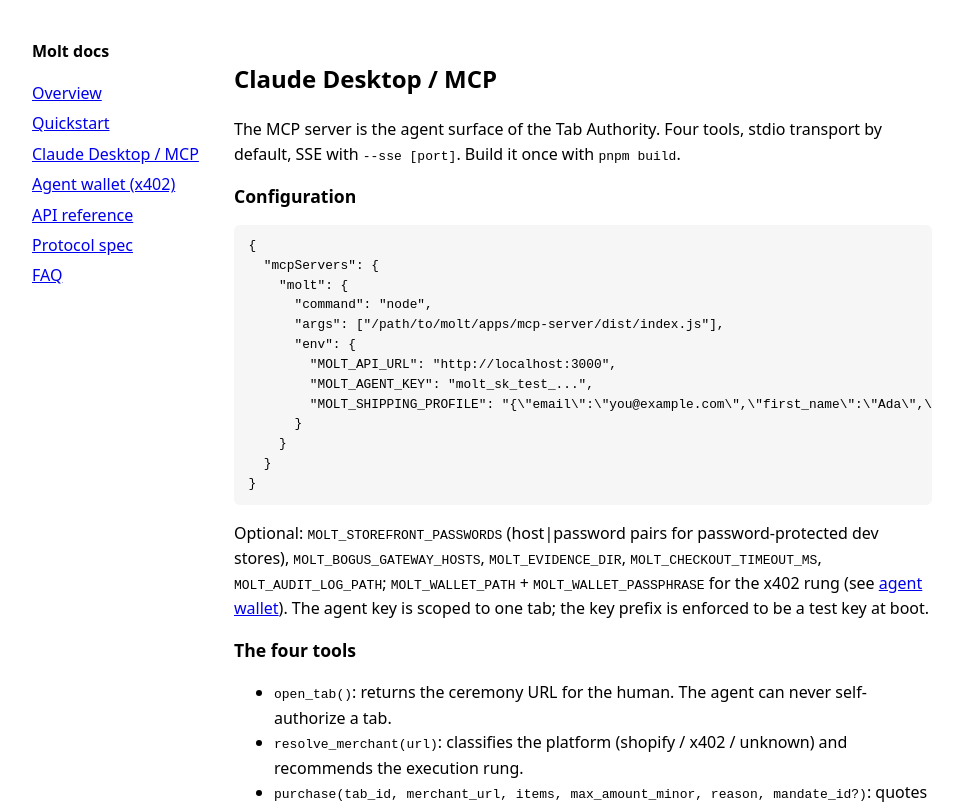
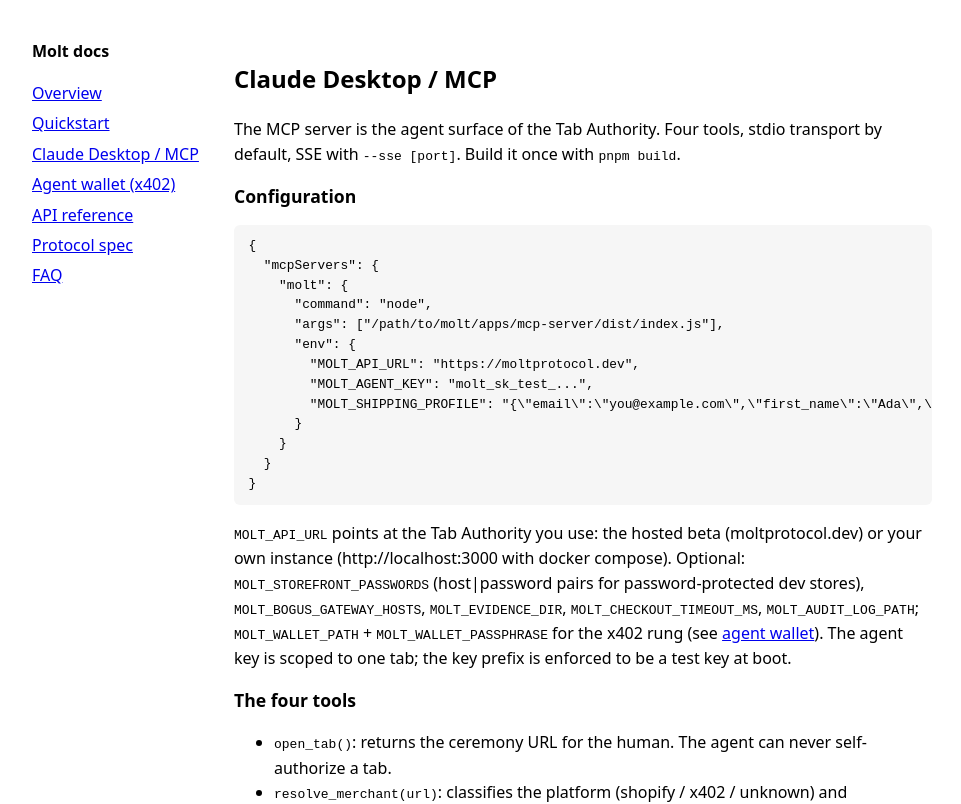
Before and after one commit to meyerdav24/molt, a Next.js app in the folder apps/web/: page /docs/mcp in a window 1280 px wide. Shown: the top 804 px of the page, without its empty margins (158-1119 px from the left). Built offline with nearby package versions, Linux system fonts and the light colour scheme.

Commit message:
MCP docs: point the config at the hosted TA, explain the choice
The snippet showed only localhost; hosted-beta users point MOLT_API_URL
at moltprotocol.dev, self-hosters at their own instance.

Co-Authored-By: Claude Fable 5 <noreply@anthropic.com>

```diff
--- a/apps/web/app/docs/mcp/page.tsx
+++ b/apps/web/app/docs/mcp/page.tsx
@@ -25,7 +25,7 @@ export default function McpDocs() {
       "command": "node",
       "args": ["/path/to/molt/apps/mcp-server/dist/index.js"],
       "env": {
-        "MOLT_API_URL": "http://localhost:3000",
+        "MOLT_API_URL": "https://moltprotocol.dev",
         "MOLT_AGENT_KEY": "molt_sk_test_...",
         "MOLT_SHIPPING_PROFILE": "{\\"email\\":\\"you@example.com\\",\\"first_name\\":\\"Ada\\",\\"last_name\\":\\"Lovelace\\",\\"address1\\":\\"Teststr. 1\\",\\"city\\":\\"Munich\\",\\"zip\\":\\"80331\\",\\"country_code\\":\\"DE\\"}"
       }
@@ -33,6 +33,8 @@ export default function McpDocs() {
   }
 }`}</pre>
       <p>
+        <code>MOLT_API_URL</code> points at the Tab Authority you use: the hosted beta
+        (moltprotocol.dev) or your own instance (http://localhost:3000 with docker compose).
         Optional: <code>MOLT_STOREFRONT_PASSWORDS</code> (host|password pairs for password-protected
         dev stores), <code>MOLT_BOGUS_GATEWAY_HOSTS</code>, <code>MOLT_EVIDENCE_DIR</code>,{' '}
         <code>MOLT_CHECKOUT_TIMEOUT_MS</code>, <code>MOLT_AUDIT_LOG_PATH</code>;{' '}
```
